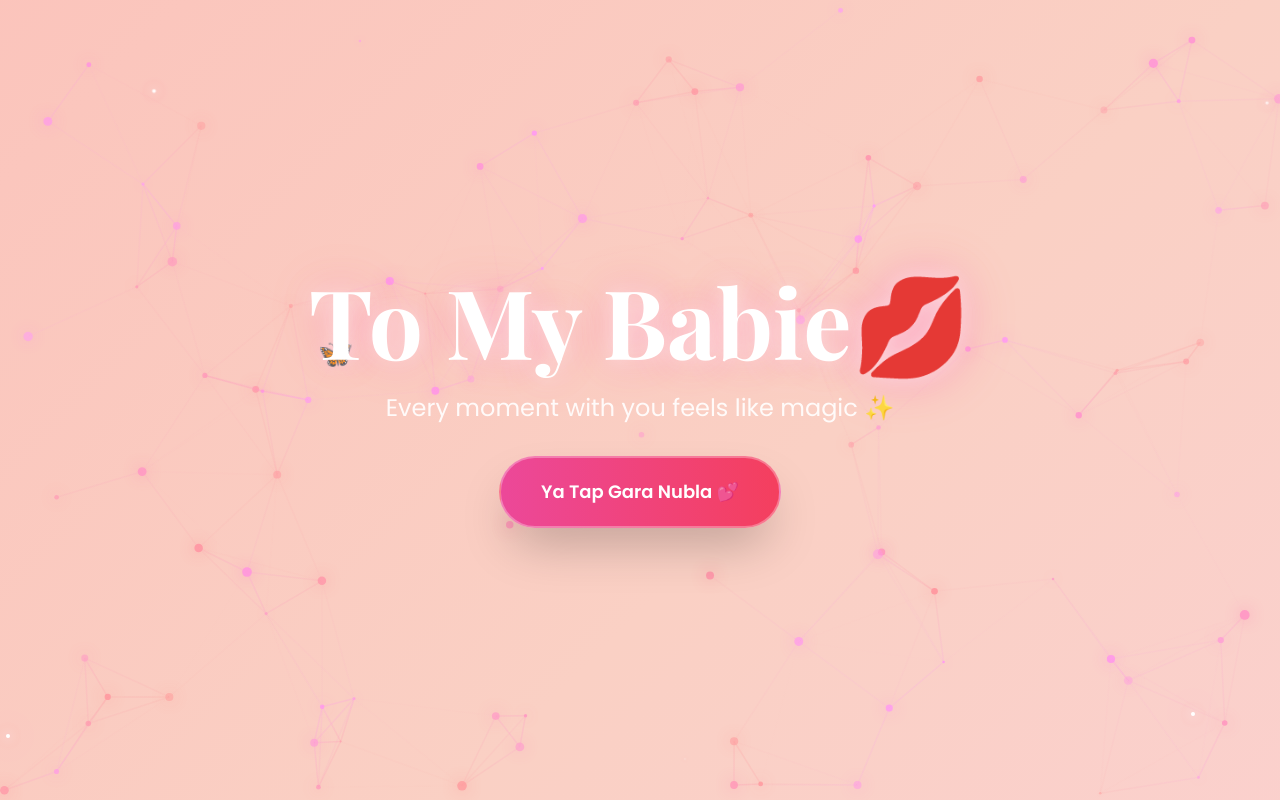
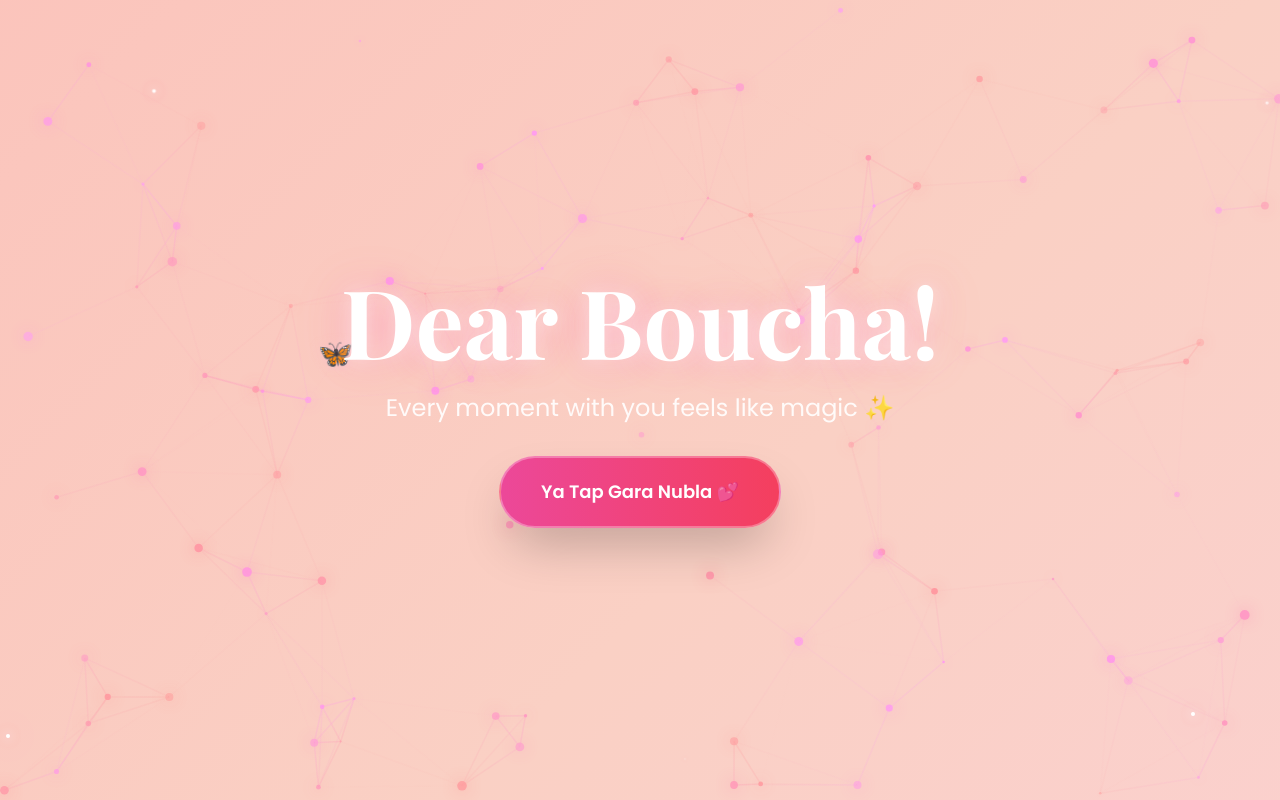
Before and after one commit to moonbabyxoo-hue/Aayushaluvsuh, a plain HTML site: page index.html in a window 1280 px wide. Shown: the top 800 px of the page. Drawn offline with nearby package versions, Linux system fonts and the light colour scheme.

Commit message:
Update index.html

```diff
--- a/index.html
+++ b/index.html
@@ -324,7 +324,7 @@
         <section class="min-h-screen flex items-center justify-center px-4 py-20">
             <div class="text-center max-w-4xl mx-auto">
                 <h1 class="hero-title text-5xl md:text-7xl lg:text-8xl font-bold text-white mb-6 fade-in">
-                    To My Babie💋
+                    Dear Boucha!
                 </h1>
                 <p class="text-xl md:text-2xl text-white/90 mb-8 fade-in delay-1">
                     Every moment with you feels like magic ✨
```
